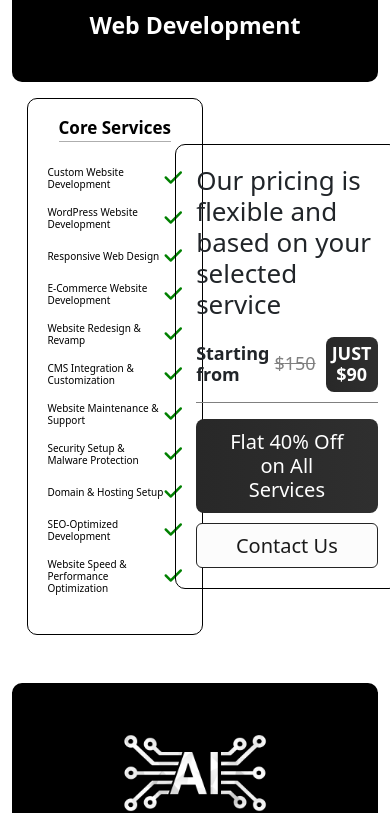
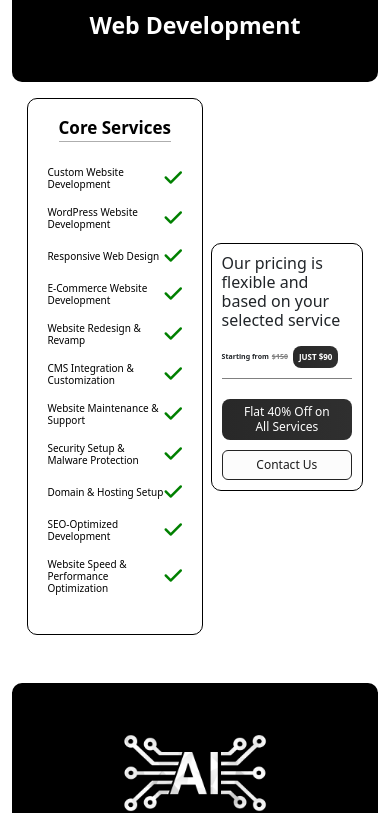
Before and after one commit to Shehryar02/brandPortfolioFrontend, a React (Vite) app: page /services in a window 390 px wide. Shown: the part 1595-2408 px from the top of the page. Built offline with nearby package versions, Linux system fonts and the light colour scheme.

Commit message:
Final Changes

```diff
--- a/src/Components/Pricing/Pricing.css
+++ b/src/Components/Pricing/Pricing.css
@@ -274,7 +274,7 @@
 
 
 
-  .pricebox_premium {
+.pricebox_premium {
   padding: 12px;
 
 }
@@ -364,6 +364,14 @@
   }
 
 
+
+
+
+
+
+
+
+
 }
 
 @media (min-width: 450px) and (max-width: 545px) {
@@ -398,6 +406,58 @@
     height: 35px;
     width: 160px;
   }
+
+
+
+  .pricebox_premium {
+  padding: 12px;
+
+}
+
+.pricingLastSection_main {
+    padding-bottom: 10px;
+  }
+
+.pricingLastSection {
+  font-size: 24px;
+  font-weight: 300;
+}
+
+.pricingLastSection_2 {
+  font-size: 10px;
+  font-weight: 600;
+}
+
+.discountTag_Prev del {
+  font-weight: 600;
+  margin-left: 3px;
+}
+
+.discountTag {
+  padding: 4px;
+  font-size: 12px;
+  margin-left: 5px;
+}
+
+.discount-button {
+  margin-top: 20px;
+  padding: 0.4rem 1.2rem;
+  font-weight: 600;
+}
+
+.discount-button h3 {
+  font-size: 16px;
+}
+
+.contact-button h3{
+  font-size: 16px;
+}
+
+.contact-button {
+  padding: 0.4rem 1.2rem;
+  font-weight: 500;
+  margin-top: 10px;
+}
 }
 
 @media (min-width: 360px) and (max-width: 449px) {
@@ -431,6 +491,60 @@
     height: 35px;
     width: 120px;
   }
+
+
+
+
+
+.pricebox_premium {
+  padding: 10px;
+
+}
+
+.pricingLastSection_main {
+    padding-bottom: 10px;
+  }
+
+.pricingLastSection {
+  font-size: 16px;
+  font-weight: 300;
+}
+
+.pricingLastSection_2 {
+  font-size: 7px;
+  font-weight: 700;
+}
+
+.discountTag_Prev del {
+  font-weight: 800;
+  margin-left: 3px;
+}
+
+.discountTag {
+  padding: 6px;
+  font-size: 8px;
+  margin-left: 5px;
+}
+
+.discount-button {
+  margin-top: 20px;
+  padding: 0.4rem 1.2rem;
+  font-weight: 600;
+}
+
+.discount-button h3 {
+  font-size: 12px;
+}
+
+.contact-button h3{
+  font-size: 12px;
+}
+
+.contact-button {
+  padding: 0.4rem 1.2rem;
+  font-weight: 500;
+  margin-top: 10px;
+}
 }
 
 @media (min-width: 300px) and (max-width: 359px) {
@@ -465,4 +579,59 @@
     height: 30px;
     width: 110px;
   }
+
+
+
+
+
+  .pricebox_premium {
+  padding: 10px;
+
 }
+
+.pricingLastSection_main {
+    padding-bottom: 10px;
+  }
+
+.pricingLastSection {
+  font-size: 16px;
+  font-weight: 300;
+}
+
+.pricingLastSection_2 {
+  font-size: 6px;
+  font-weight: 600;
+}
+
+.discountTag_Prev del {
+  font-weight: 600;
+  margin-left: 3px;
+}
+
+.discountTag {
+  padding: 6px;
+  font-size: 8px;
+  margin-left: 5px;
+}
+
+.discount-button {
+  margin-top: 20px;
+  padding: 0.4rem 1.2rem;
+  font-weight: 600;
+}
+
+.discount-button h3 {
+  font-size: 10px;
+}
+
+.contact-button h3{
+  font-size: 10px;
+}
+
+.contact-button {
+  padding: 0.4rem 1.2rem;
+  font-weight: 500;
+  margin-top: 10px;
+}
+
+}
--- a/src/Components/Pricing/Pricing.jsx
+++ b/src/Components/Pricing/Pricing.jsx
@@ -55,7 +55,7 @@ const Pricing = ({image, originalPrice, discountPrice, basicFeatures, premiumFea
 
               {/* PREMIUM SECTION */}
 
-              <div className="col-md-5 col-5 py-3  d-flex flex-column justify-content-center align-items-center">
+              <div className="col-md-5 col-5 py-3 p-0  d-flex flex-column justify-content-center align-items-center">
                   <div className="pricebox_premium">
                   <div className="pricingLastSection_main">
                     <h2 className="pricingLastSection m-0">Our pricing is flexible and based on your selected service</h2>
```
